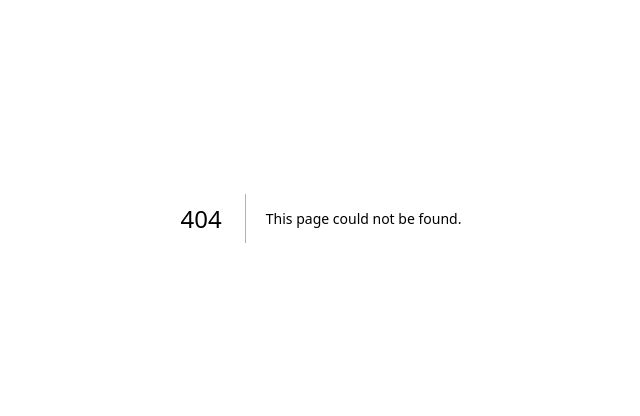
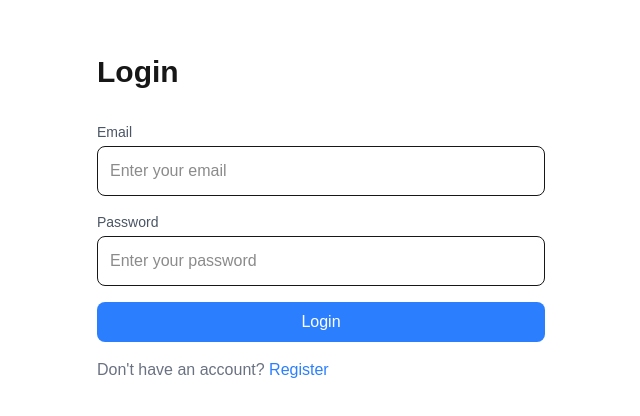
Before and after one commit to jack-jones-dev/weightwise, a Next.js app: page /login in a window 1280 px wide. Before the commit this address had no page. Shown: the part 182-598 px from the top of the page, without its empty margins (319-959 px from the left). Built offline with nearby package versions, Linux system fonts and the light colour scheme.

Commit message:
feat: add login page and authentication middleware

```diff
--- /dev/null
+++ b/app/(auth)/login/page.tsx
@@ -0,0 +1,67 @@
+'use client';
+
+import { useState } from 'react';
+import { useRouter } from 'next/navigation';
+import Link from 'next/link';
+import Input from '@/app/components/Input';
+import Button from '@/app/components/Button';
+import { signIn } from 'next-auth/react';
+
+export default function Login() {
+    const router = useRouter();
+    const [error, setError] = useState('');
+    const [loading, setLoading] = useState(false);
+
+    async function handleSubmit(e: React.FormEvent<HTMLFormElement>) {
+        e.preventDefault();
+        setLoading(true);
+        setError('');
+
+        const formData = new FormData(e.currentTarget);
+        const email = formData.get('email') as string;
+        const password = formData.get('password') as string;
+
+        const result = await signIn('credentials', {
+            email,
+            password,
+            redirect: false,
+        });
+
+        if (result?.error) {
+            setError('Invalid email or password');
+            setLoading(false);
+            return;
+        }
+
+        router.push('/dashboard');
+    }
+
+    return (
+        <main className="flex min-h-screen flex-col items-center justify-center p-24">
+            <div className="w-full max-w-md">
+                <h1 className="text-3xl font-bold mb-8">Login</h1>
+
+                {error && (
+                    <div className="bg-red-100 text-red-600 p-3 rounded-lg mb-4">
+                        {error}
+                    </div>
+                )}
+
+                <form onSubmit={handleSubmit} className="flex flex-col gap-4">
+                    <Input label="Email" name="email" type="email" placeholder="Enter your email" required />
+                    <Input label="Password" name="password" type="password" placeholder="Enter your password" required />
+                    <Button type="submit" disabled={loading} variant="primary">
+                        {loading ? 'Logging in...' : 'Login'}
+                    </Button>
+                </form>
+
+                <p className="mt-4 text-gray-500">
+                    Don't have an account?{' '}
+                    <Link href="/register" className="text-blue-500 hover:underline">
+                        Register
+                    </Link>
+                </p>
+            </div>
+        </main>
+    )
+}
--- /dev/null
+++ b/middleware.ts
@@ -0,0 +1,5 @@
+export { default } from 'next-auth/middleware';
+
+export const config = {
+    matcher: ['/dashboard/:path*'],
+};
```
